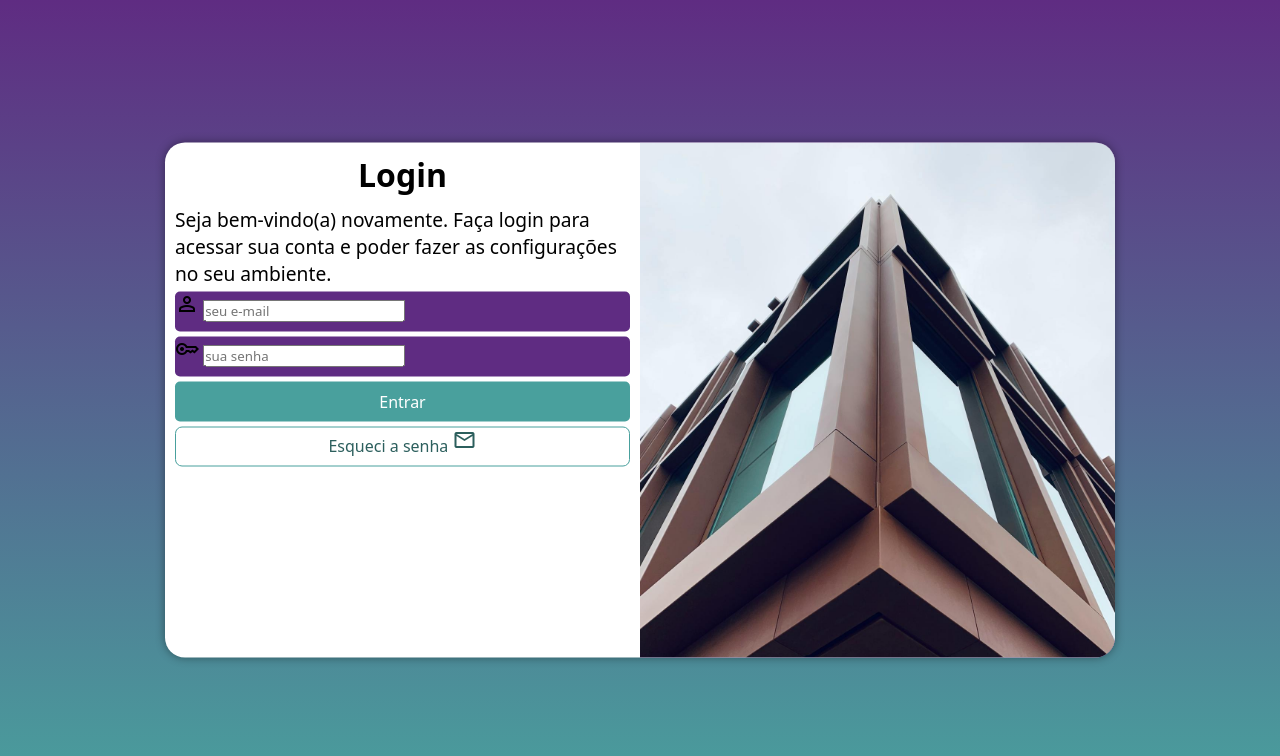
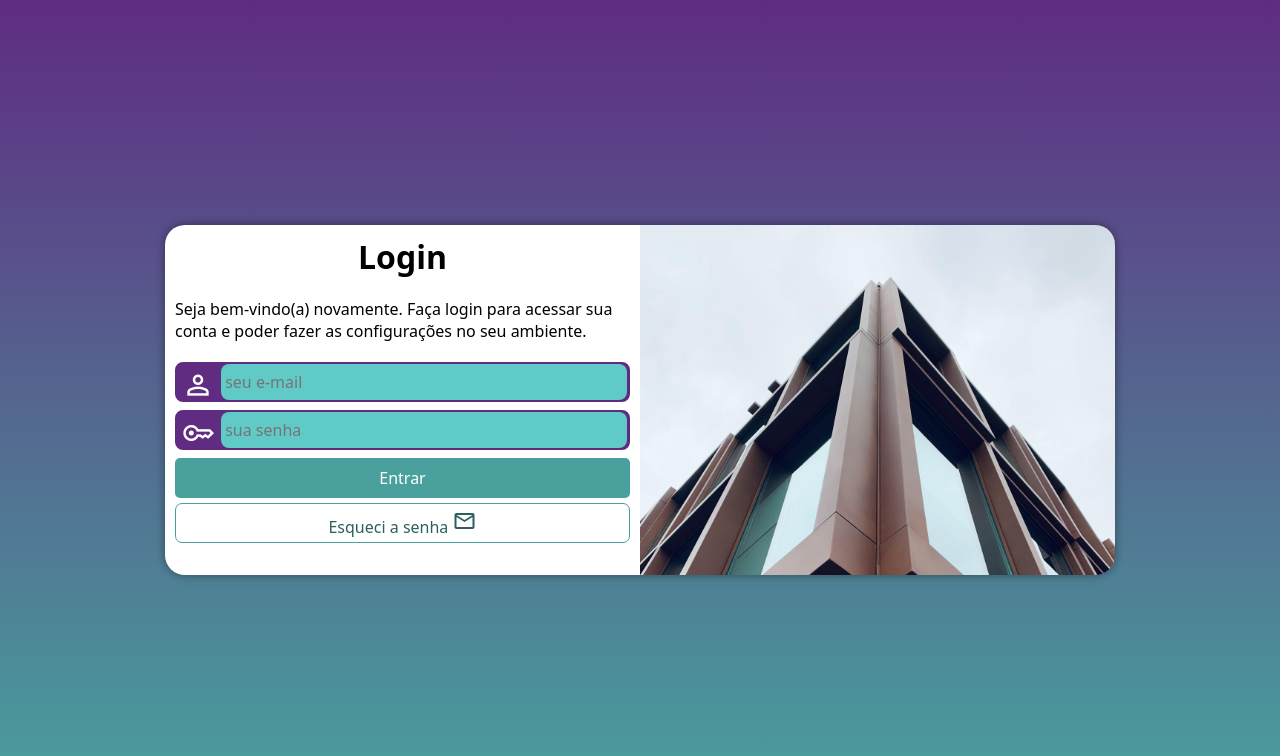
Before and after one commit to Loreineewald/projeto-login, a plain HTML site: page index.html in a window 1280 px wide. Drawn offline with nearby package versions, Linux system fonts and the light colour scheme.

Commit message:
atualizei - finalizando o projeto

```diff
--- a/estilos/media-query.css
+++ b/estilos/media-query.css
@@ -1,12 +1,13 @@
 @charset "UTF-8";
 
-@media screen and (min-width: 768px) and (max-width: 992px) {
+@media screen and (min-width: 768px) and (max-width: 992px) { /*CONFIGURAÇÃO PARA TABLET */
     body {
         background-image: linear-gradient(to top, #49a09d, #5f2c82);
     }
 
     section#login {
         width: 80vw;
+        height: 290px;
     }
 
     section#login > div#imagem {
@@ -21,13 +22,14 @@
     }
 }
 
-@media screen and (min-width: 992px) {
+@media screen and (min-width: 992px) { /* CONFIGURAÇÕES PARA DESKTOP */
     body {
         background-image: linear-gradient(to top, #49a09d, #5f2c82);
     }
 
     section#login {
         width: 950px;
+        height: 350px;
     }
 
     section#login > div#imagem {
@@ -46,7 +48,8 @@
     }
 
     div#formulario > p {
-        font-size: 1.2em;
+        font-size: 1em;
+        margin: 20px 0px;
     }
 
 }
--- a/estilos/style.css
+++ b/estilos/style.css
@@ -29,7 +29,6 @@ section#login {
     position: absolute;
     top: 50%;
     left: 50%;
-    transform: translate(-50%, -50%);
     overflow: hidden;
 
     background-color: white;
@@ -38,6 +37,7 @@ section#login {
     border-radius: 20px;
     box-shadow: 0px 0px 10px rgba(0, 0, 0, 0.411);
 
+    transform: translate(-50%, -50%);
     transition: width .3s, height .3s;
     transition-timing-function: ease;
 }
@@ -66,16 +66,39 @@ div#formulario > p {
 
 form > div.campo {
     background-color: #5f2c82;
+    border: 2px solid #5f2c82;
     display: block;
     width: 100%;
     height: 40px;
-    border-radius: 5px;
-    margin: 5px 0px;
+    border-radius: 8px;
+    margin: 8px 0px;
 }
 
 div.campo > label {
     display: none;
+}
 
+div.campo > span {
+    color: white;
+    /*background-color: black;*/
+    font-size: 2em;
+    width: 40px;
+    padding: 5px;
+}
+
+div.campo > input {
+    background-color: #60cac7;
+    font-size: 1em;
+    width: calc(100% - 45px);
+    height: 100%;
+    border: 0px;
+    border-radius: 8px;
+    padding: 4px;
+    transform: translateY(-13px);
+}
+
+div.campo > input:focus-within {
+    background-color: white;
 }
 
 form > input[type=submit] {
@@ -100,7 +123,7 @@ form > a.botao {
     font-size: 1em;
     width: 100%;
     height: 40px;
-    /* padding-top: 5px; */
+    padding-top: 5px;
     margin-top: 5px;
     background-color: white;
     color: #2c5f5d;
```
